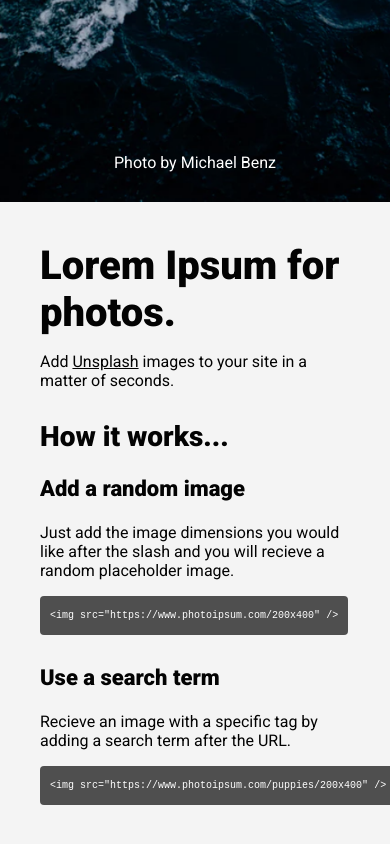
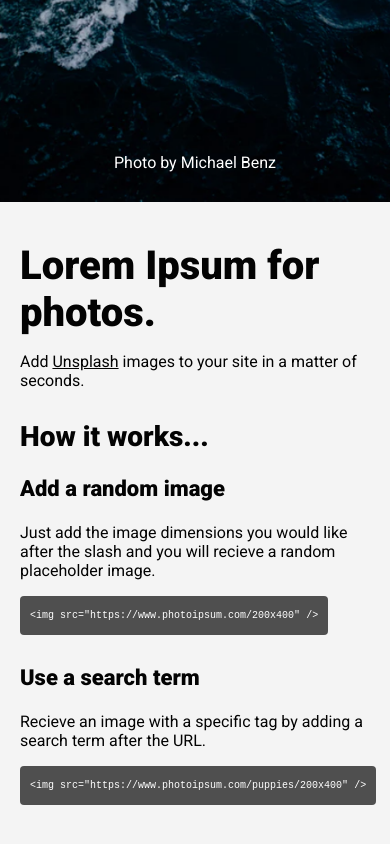
Before and after one commit to alexbrown/PhotoIpsum, a website: page public/index.html in a window 390 px wide. Shown: the part 642-1486 px from the top of the page. Drawn offline with nearby package versions, Linux system fonts and the light colour scheme.

Commit message:
more mobile

```diff
--- a/public/homepage/css/style.css
+++ b/public/homepage/css/style.css
@@ -131,7 +131,7 @@ h3{
     }
 
     .info-section{
-        padding:40px;
+        padding:40px 20px;
         padding-bottom: 60px;
     }
 
```
